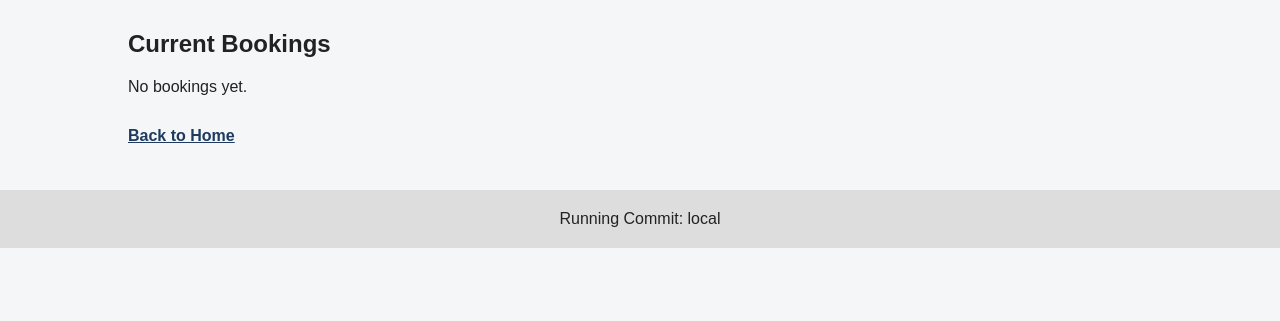
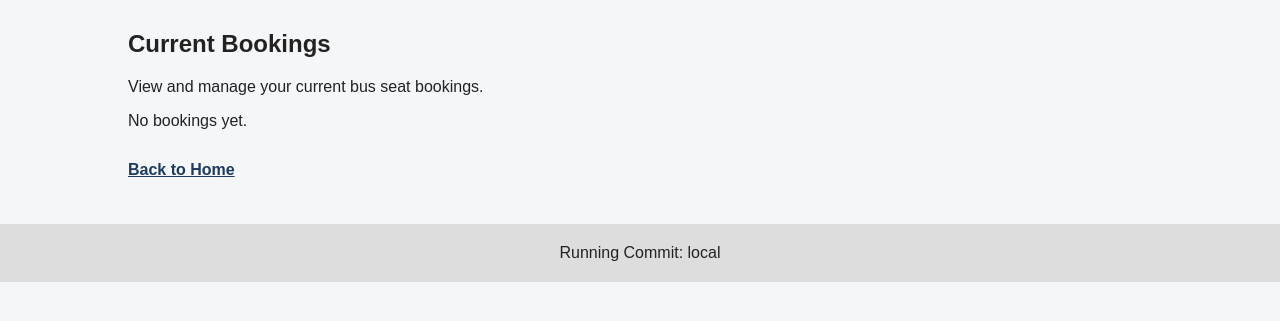
Before and after one commit to Anushka1506/bustrack, a Flask app: page /bookings in a window 1280 px wide. Shown: the part 121-442 px from the top of the page. Run offline with Flask 3, Linux system fonts and the light colour scheme.

Commit message:
ui: improve booking page information

```diff
--- a/templates/bookings.html
+++ b/templates/bookings.html
@@ -15,6 +15,7 @@
 <main>
 
     <h2>Current Bookings</h2>
+<p>View and manage your current bus seat bookings.</p>
 
     {% if bookings %}
 
```
